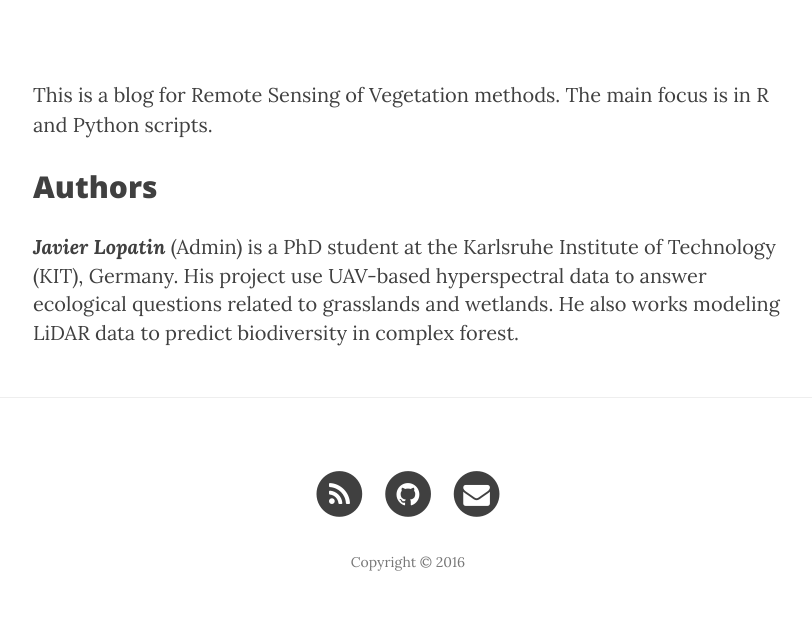
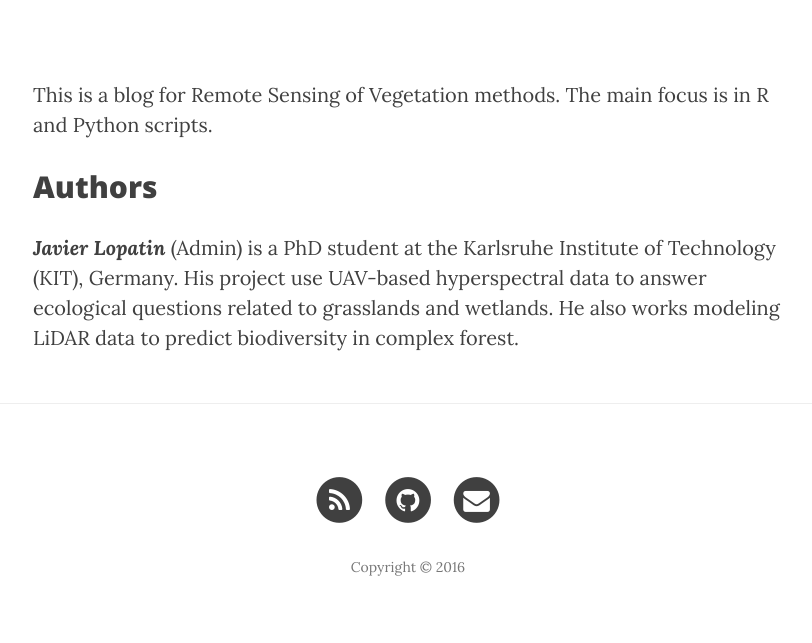
Before and after one commit to Remote-Sensing-of-Vegetation/Remote-Sensing-of-Vegetation.github.io, a Jekyll site: the page built from 01_about.html, in a window 1280 px wide. Shown: the part 422-1065 px from the top of the page, without its empty margins (232-1044 px from the left). Built offline with Jekyll 4.4.1, drawn with Linux system fonts in a browser that asks for light colours; nearby versions of some CDN libraries.

```diff
--- a/01_about.html
+++ b/01_about.html
@@ -10,6 +10,6 @@ and Python scripts. </p>
 
 <h2>Authors</h2>
 
-<p> </p><strong><i>Javier Lopatin</i></strong> (Admin) is a PhD student at the Karlsruhe Institute of Technology (KIT), Germany.
+<p> <strong><i>Javier Lopatin</i></strong> (Admin) is a PhD student at the Karlsruhe Institute of Technology (KIT), Germany.
 His project use UAV-based hyperspectral data to answer ecological questions related to grasslands and wetlands.
 He also works modeling LiDAR data to predict biodiversity in complex forest. <p/>
```
